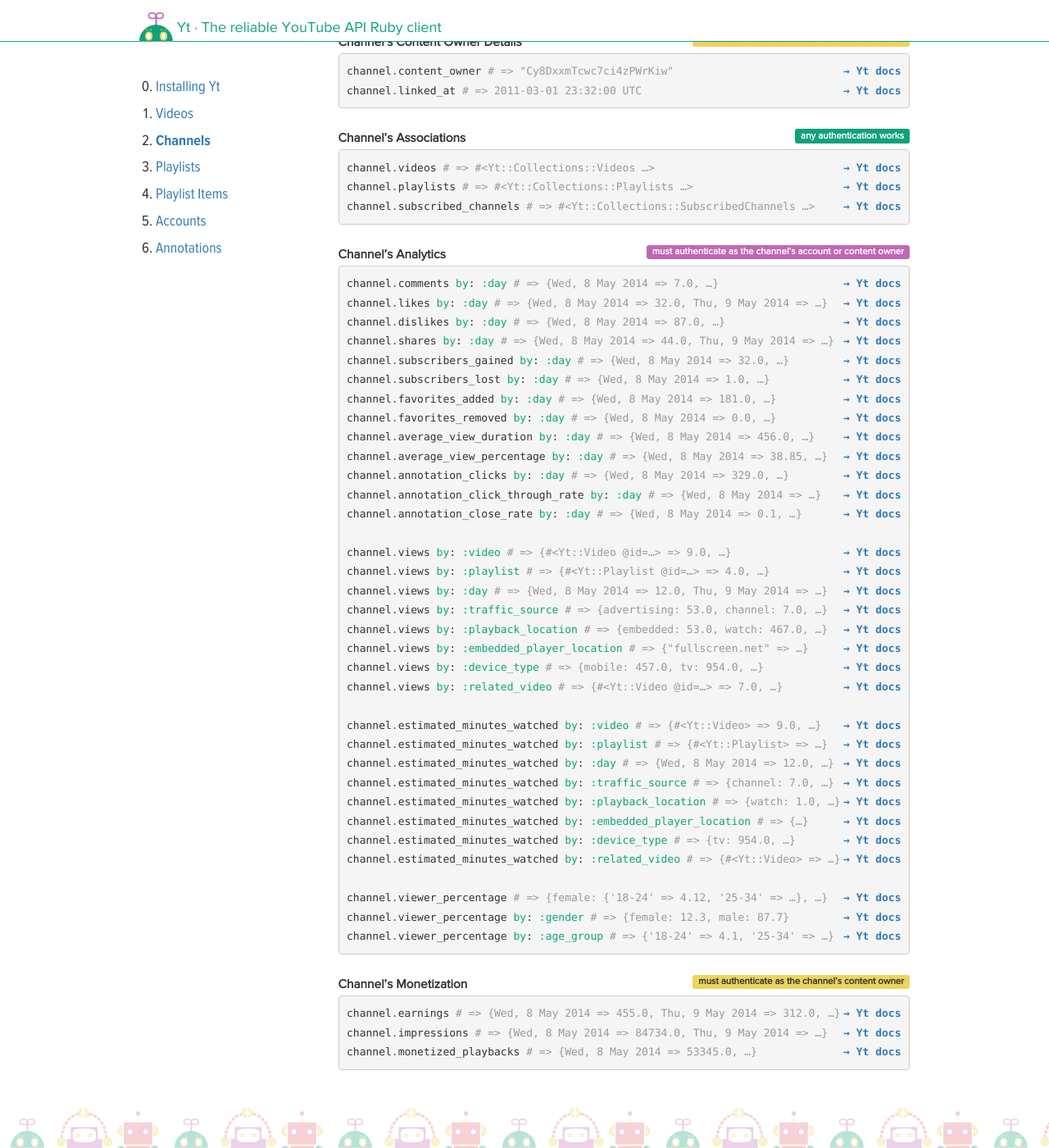
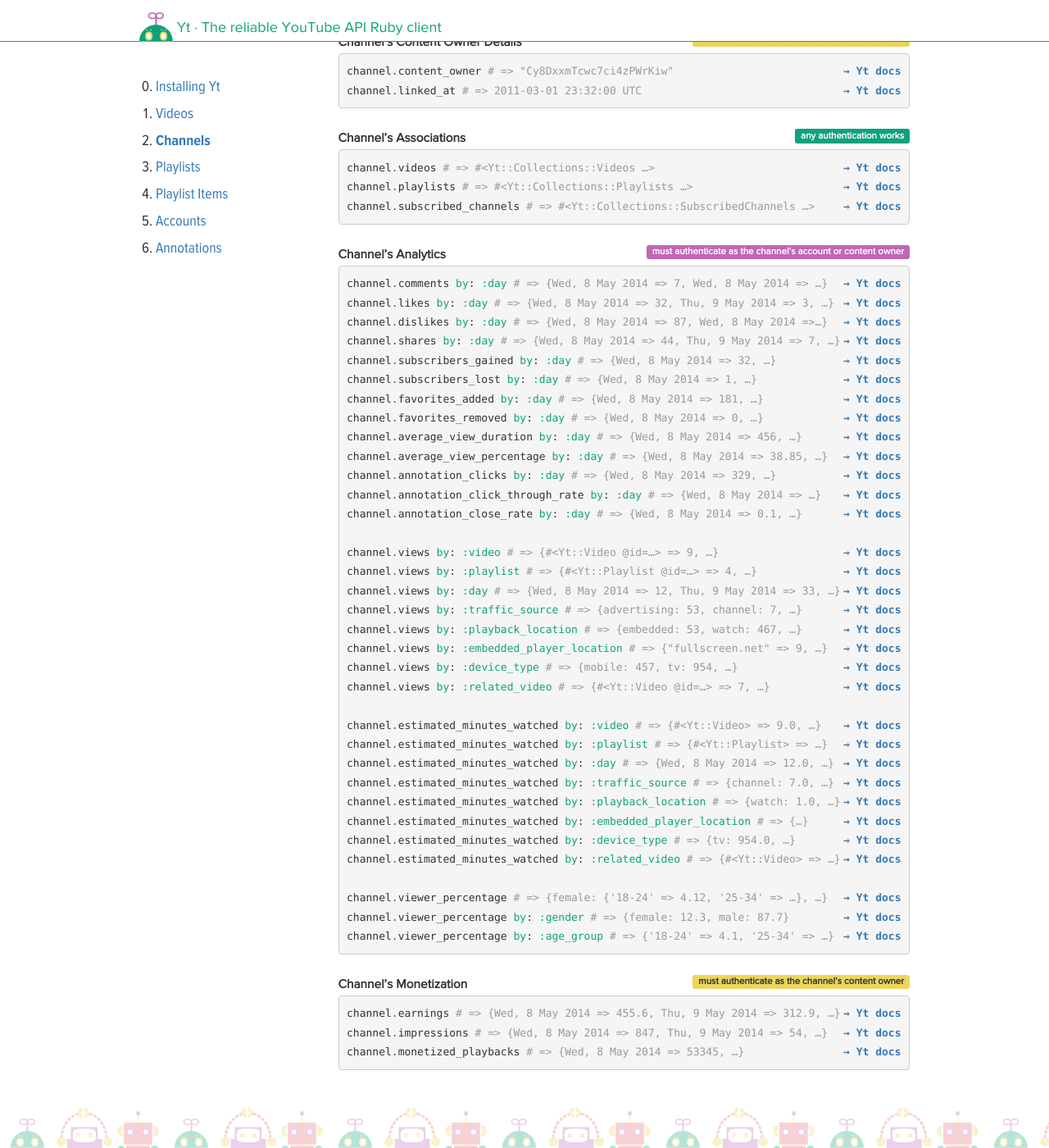
Before and after one commit to nullscreen/yt, a Jekyll site: the page built from channels.html, in a window 1280 px wide and 1400 px high, scrolled down 1957 px. Shown: the whole window at 82% size. Built offline with Jekyll 4.4.1, drawn with Linux system fonts in a browser that asks for light colours; nearby versions of some CDN libraries; some web fonts are replaced; some of the changed text lies outside the part shown.

Commit message:
Update metrics to Integer to match 3d465ba

```diff
--- a/channels.html
+++ b/channels.html
@@ -59,7 +59,7 @@
 
 channel = Yt::Channel.new id: 'UCxO1tY8h1AhOz0T4ENwmpow', auth: owner
 channel.earnings since: 3.days.ago
-# => {Wed, 8 May 2014 => 12.0, Thu, 9 May 2014 => 3.0, Fri, 10 May 2014 => …}
+# => {Wed, 8 May 2014 => 12.4, Thu, 9 May 2014 => 3.2, Fri, 10 May 2014 => …}
 {% endhighlight %}
 
 <hr />
@@ -119,28 +119,28 @@
 
   {% include dt.html title="Channel’s Analytics" label="warning" auth="must authenticate as the channel’s account or content owner" %}
   <dd><div class="highlight"><pre>
-{% include doc.html link="Models/Channel#comments" %}{% include example.html object='channel' method='comments' params=' <span class="ss">by</span><span class="p">:</span> <span class="ss">:day</span>' result='{Wed, 8 May 2014 =&gt; 7.0, …}' %}
-{% include doc.html link="Models/Channel#likes" %}{% include example.html object='channel' method='likes' params=' <span class="ss">by</span><span class="p">:</span> <span class="ss">:day</span>' result='{Wed, 8 May 2014 =&gt; 32.0, Thu, 9 May 2014 => …}' %}
-{% include doc.html link="Models/Channel#dislikes" %}{% include example.html object='channel' method='dislikes' params=' <span class="ss">by</span><span class="p">:</span> <span class="ss">:day</span>' result='{Wed, 8 May 2014 =&gt; 87.0, …}' %}
-{% include doc.html link="Models/Channel#shares" %}{% include example.html object='channel' method='shares' params=' <span class="ss">by</span><span class="p">:</span> <span class="ss">:day</span>' result='{Wed, 8 May 2014 =&gt; 44.0, Thu, 9 May 2014 => …}' %}
-{% include doc.html link="Models/Channel#subscribers_gained" %}{% include example.html object='channel' method='subscribers_gained' params=' <span class="ss">by</span><span class="p">:</span> <span class="ss">:day</span>' result='{Wed, 8 May 2014 =&gt; 32.0, …}' %}
-{% include doc.html link="Models/Channel#subscribers_lost" %}{% include example.html object='channel' method='subscribers_lost' params=' <span class="ss">by</span><span class="p">:</span> <span class="ss">:day</span>' result='{Wed, 8 May 2014 =&gt; 1.0, …}' %}
-{% include doc.html link="Models/Channel#favorites_added" %}{% include example.html object='channel' method='favorites_added' params=' <span class="ss">by</span><span class="p">:</span> <span class="ss">:day</span>' result='{Wed, 8 May 2014 =&gt; 181.0, …}' %}
-{% include doc.html link="Models/Channel#favorites_removed" %}{% include example.html object='channel' method='favorites_removed' params=' <span class="ss">by</span><span class="p">:</span> <span class="ss">:day</span>' result='{Wed, 8 May 2014 =&gt; 0.0, …}' %}
-{% include doc.html link="Models/Channel#average_view_duration" %}{% include example.html object='channel' method='average_view_duration' params=' <span class="ss">by</span><span class="p">:</span> <span class="ss">:day</span>' result='{Wed, 8 May 2014 =&gt; 456.0, …}' %}
+{% include doc.html link="Models/Channel#comments" %}{% include example.html object='channel' method='comments' params=' <span class="ss">by</span><span class="p">:</span> <span class="ss">:day</span>' result='{Wed, 8 May 2014 =&gt; 7, Wed, 8 May 2014 =&gt; …}' %}
+{% include doc.html link="Models/Channel#likes" %}{% include example.html object='channel' method='likes' params=' <span class="ss">by</span><span class="p">:</span> <span class="ss">:day</span>' result='{Wed, 8 May 2014 =&gt; 32, Thu, 9 May 2014 => 3, …}' %}
+{% include doc.html link="Models/Channel#dislikes" %}{% include example.html object='channel' method='dislikes' params=' <span class="ss">by</span><span class="p">:</span> <span class="ss">:day</span>' result='{Wed, 8 May 2014 =&gt; 87, Wed, 8 May 2014 =&gt;…}' %}
+{% include doc.html link="Models/Channel#shares" %}{% include example.html object='channel' method='shares' params=' <span class="ss">by</span><span class="p">:</span> <span class="ss">:day</span>' result='{Wed, 8 May 2014 =&gt; 44, Thu, 9 May 2014 => 7, …}' %}
+{% include doc.html link="Models/Channel#subscribers_gained" %}{% include example.html object='channel' method='subscribers_gained' params=' <span class="ss">by</span><span class="p">:</span> <span class="ss">:day</span>' result='{Wed, 8 May 2014 =&gt; 32, …}' %}
+{% include doc.html link="Models/Channel#subscribers_lost" %}{% include example.html object='channel' method='subscribers_lost' params=' <span class="ss">by</span><span class="p">:</span> <span class="ss">:day</span>' result='{Wed, 8 May 2014 =&gt; 1, …}' %}
+{% include doc.html link="Models/Channel#favorites_added" %}{% include example.html object='channel' method='favorites_added' params=' <span class="ss">by</span><span class="p">:</span> <span class="ss">:day</span>' result='{Wed, 8 May 2014 =&gt; 181, …}' %}
+{% include doc.html link="Models/Channel#favorites_removed" %}{% include example.html object='channel' method='favorites_removed' params=' <span class="ss">by</span><span class="p">:</span> <span class="ss">:day</span>' result='{Wed, 8 May 2014 =&gt; 0, …}' %}
+{% include doc.html link="Models/Channel#average_view_duration" %}{% include example.html object='channel' method='average_view_duration' params=' <span class="ss">by</span><span class="p">:</span> <span class="ss">:day</span>' result='{Wed, 8 May 2014 =&gt; 456, …}' %}
 {% include doc.html link="Models/Channel#average_view_percentage" %}{% include example.html object='channel' method='average_view_percentage' params=' <span class="ss">by</span><span class="p">:</span> <span class="ss">:day</span>' result='{Wed, 8 May 2014 =&gt; 38.85, …}' %}
-{% include doc.html link="Models/Channel#annotation_clicks" %}{% include example.html object='channel' method='annotation_clicks' params=' <span class="ss">by</span><span class="p">:</span> <span class="ss">:day</span>' result='{Wed, 8 May 2014 =&gt; 329.0, …}' %}
+{% include doc.html link="Models/Channel#annotation_clicks" %}{% include example.html object='channel' method='annotation_clicks' params=' <span class="ss">by</span><span class="p">:</span> <span class="ss">:day</span>' result='{Wed, 8 May 2014 =&gt; 329, …}' %}
 {% include doc.html link="Models/Channel#annotation_click_through_rate" %}{% include example.html object='channel' method='annotation_click_through_rate' params=' <span class="ss">by</span><span class="p">:</span> <span class="ss">:day</span>' result='{Wed, 8 May 2014 =&gt; …}' %}
 {% include doc.html link="Models/Channel#annotation_close_rate" %}{% include example.html object='channel' method='annotation_close_rate' params=' <span class="ss">by</span><span class="p">:</span> <span class="ss">:day</span>' result='{Wed, 8 May 2014 =&gt; 0.1, …}' %}
 
-{% include doc.html link="Models/Channel#views" %}{% include example.html object='channel' method='views' params=' <span class="ss">by</span><span class="p">:</span> <span class="ss">:video</span>' result='{#&lt;Yt::Video @id=…&gt; =&gt; 9.0, …}' %}
-{% include doc.html link="Models/Channel#views" %}{% include example.html object='channel' method='views' params=' <span class="ss">by</span><span class="p">:</span> <span class="ss">:playlist</span>' result='{#&lt;Yt::Playlist @id=…&gt; =&gt; 4.0, …}' %}
-{% include doc.html link="Models/Channel#views" %}{% include example.html object='channel' method='views' params=' <span class="ss">by</span><span class="p">:</span> <span class="ss">:day</span>' result='{Wed, 8 May 2014 =&gt; 12.0, Thu, 9 May 2014 => …}' %}
-{% include doc.html link="Models/Channel#views" %}{% include example.html object='channel' method='views' params=' <span class="ss">by</span><span class="p">:</span> <span class="ss">:traffic_source</span>' result='{advertising: 53.0, channel: 7.0, …}' %}
-{% include doc.html link="Models/Channel#views" %}{% include example.html object='channel' method='views' params=' <span class="ss">by</span><span class="p">:</span> <span class="ss">:playback_location</span>' result='{embedded: 53.0, watch: 467.0, …}' %}
-{% include doc.html link="Models/Channel#views" %}{% include example.html object='channel' method='views' params=' <span class="ss">by</span><span class="p">:</span> <span class="ss">:embedded_player_location</span>' result='{"fullscreen.net" =&gt; …}' %}
-{% include doc.html link="Models/Channel#views" %}{% include example.html object='channel' method='views' params=' <span class="ss">by</span><span class="p">:</span> <span class="ss">:device_type</span>' result='{mobile: 457.0, tv: 954.0, …}' %}
-{% include doc.html link="Models/Channel#views" %}{% include example.html object='channel' method='views' params=' <span class="ss">by</span><span class="p">:</span> <span class="ss">:related_video</span>' result='{#&lt;Yt::Video @id=…&gt; =&gt; 7.0, …}' %}
+{% include doc.html link="Models/Channel#views" %}{% include example.html object='channel' method='views' params=' <span class="ss">by</span><span class="p">:</span> <span class="ss">:video</span>' result='{#&lt;Yt::Video @id=…&gt; =&gt; 9, …}' %}
+{% include doc.html link="Models/Channel#views" %}{% include example.html object='channel' method='views' params=' <span class="ss">by</span><span class="p">:</span> <span class="ss">:playlist</span>' result='{#&lt;Yt::Playlist @id=…&gt; =&gt; 4, …}' %}
+{% include doc.html link="Models/Channel#views" %}{% include example.html object='channel' method='views' params=' <span class="ss">by</span><span class="p">:</span> <span class="ss">:day</span>' result='{Wed, 8 May 2014 =&gt; 12, Thu, 9 May 2014 => 33, …}' %}
+{% include doc.html link="Models/Channel#views" %}{% include example.html object='channel' method='views' params=' <span class="ss">by</span><span class="p">:</span> <span class="ss">:traffic_source</span>' result='{advertising: 53, channel: 7, …}' %}
+{% include doc.html link="Models/Channel#views" %}{% include example.html object='channel' method='views' params=' <span class="ss">by</span><span class="p">:</span> <span class="ss">:playback_location</span>' result='{embedded: 53, watch: 467, …}' %}
+{% include doc.html link="Models/Channel#views" %}{% include example.html object='channel' method='views' params=' <span class="ss">by</span><span class="p">:</span> <span class="ss">:embedded_player_location</span>' result='{"fullscreen.net" =&gt; 9, …}' %}
+{% include doc.html link="Models/Channel#views" %}{% include example.html object='channel' method='views' params=' <span class="ss">by</span><span class="p">:</span> <span class="ss">:device_type</span>' result='{mobile: 457, tv: 954, …}' %}
+{% include doc.html link="Models/Channel#views" %}{% include example.html object='channel' method='views' params=' <span class="ss">by</span><span class="p">:</span> <span class="ss">:related_video</span>' result='{#&lt;Yt::Video @id=…&gt; =&gt; 7, …}' %}
 
 {% include doc.html link="Models/Channel#estimated_minutes_watched" %}{% include example.html object='channel' method='estimated_minutes_watched' params=' <span class="ss">by</span><span class="p">:</span> <span class="ss">:video</span>' result='{#&lt;Yt::Video&gt; =&gt; 9.0, …}' %}
 {% include doc.html link="Models/Channel#estimated_minutes_watched" %}{% include example.html object='channel' method='estimated_minutes_watched' params=' <span class="ss">by</span><span class="p">:</span> <span class="ss">:playlist</span>' result='{#&lt;Yt::Playlist&gt; =&gt; …}' %}
@@ -158,9 +158,9 @@
 
   {% include dt.html title="Channel’s Monetization" label="danger" auth="must authenticate as the channel’s content owner" %}
   <dd><div class="highlight"><pre>
-{% include doc.html link="Models/Channel#earnings" %}{% include example.html object='channel' method='earnings' result='{Wed, 8 May 2014 => 455.0, Thu, 9 May 2014 => 312.0, …}' %}
-{% include doc.html link="Models/Channel#impressions" %}{% include example.html object='channel' method='impressions' result='{Wed, 8 May 2014 => 84734.0, Thu, 9 May 2014 => …}' %}
-{% include doc.html link="Models/Channel#monetized_playbacks" %}{% include example.html object='channel' method='monetized_playbacks' result='{Wed, 8 May 2014 => 53345.0, …}' %}</pre>
+{% include doc.html link="Models/Channel#earnings" %}{% include example.html object='channel' method='earnings' result='{Wed, 8 May 2014 => 455.6, Thu, 9 May 2014 => 312.9, …}' %}
+{% include doc.html link="Models/Channel#impressions" %}{% include example.html object='channel' method='impressions' result='{Wed, 8 May 2014 => 847, Thu, 9 May 2014 => 54, …}' %}
+{% include doc.html link="Models/Channel#monetized_playbacks" %}{% include example.html object='channel' method='monetized_playbacks' result='{Wed, 8 May 2014 => 53345, …}' %}</pre>
   </div></dd>
 
 </dl>
```
Also changed, not shown: playlists.html (+9 -9 lines), videos.html (+20 -20 lines).
